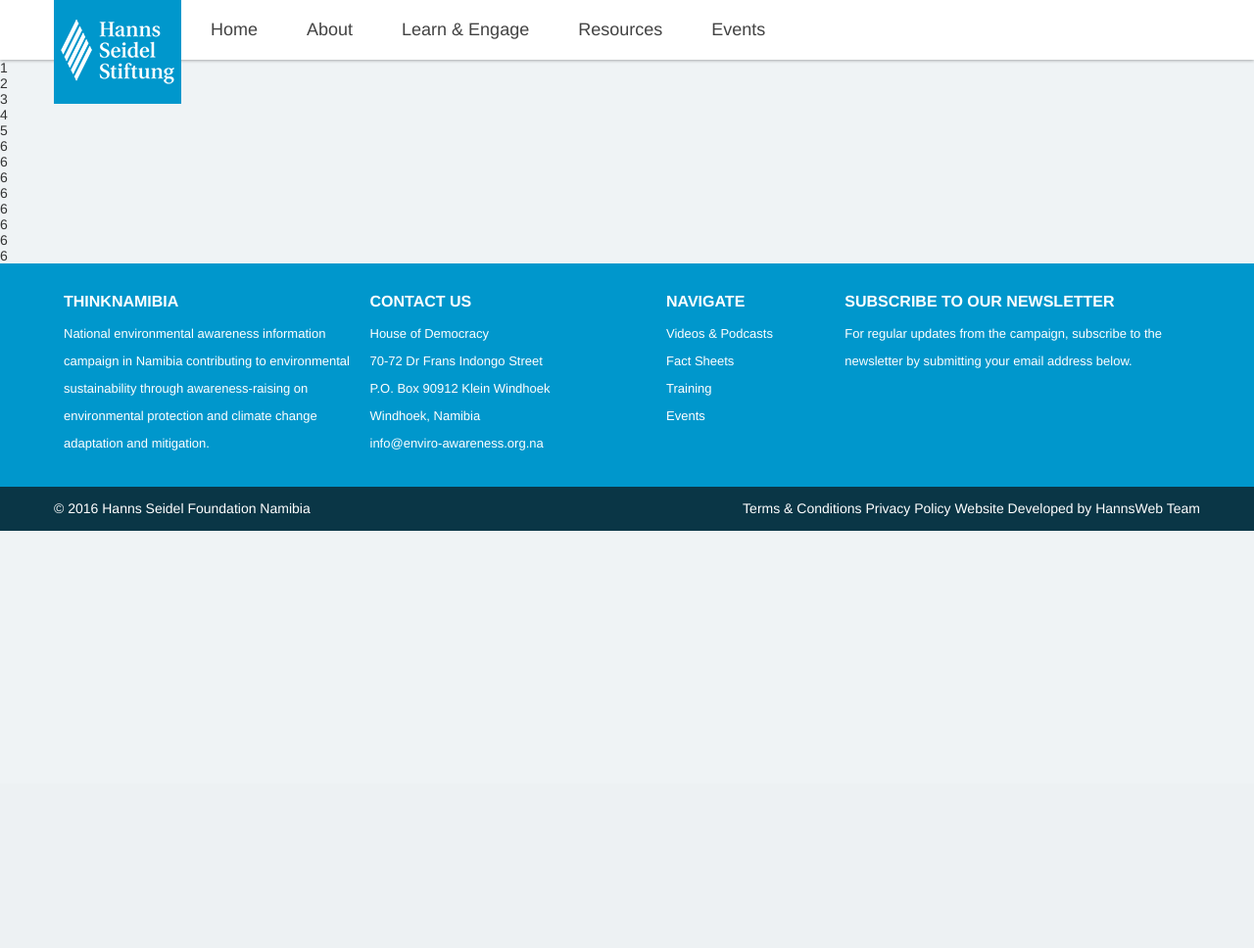
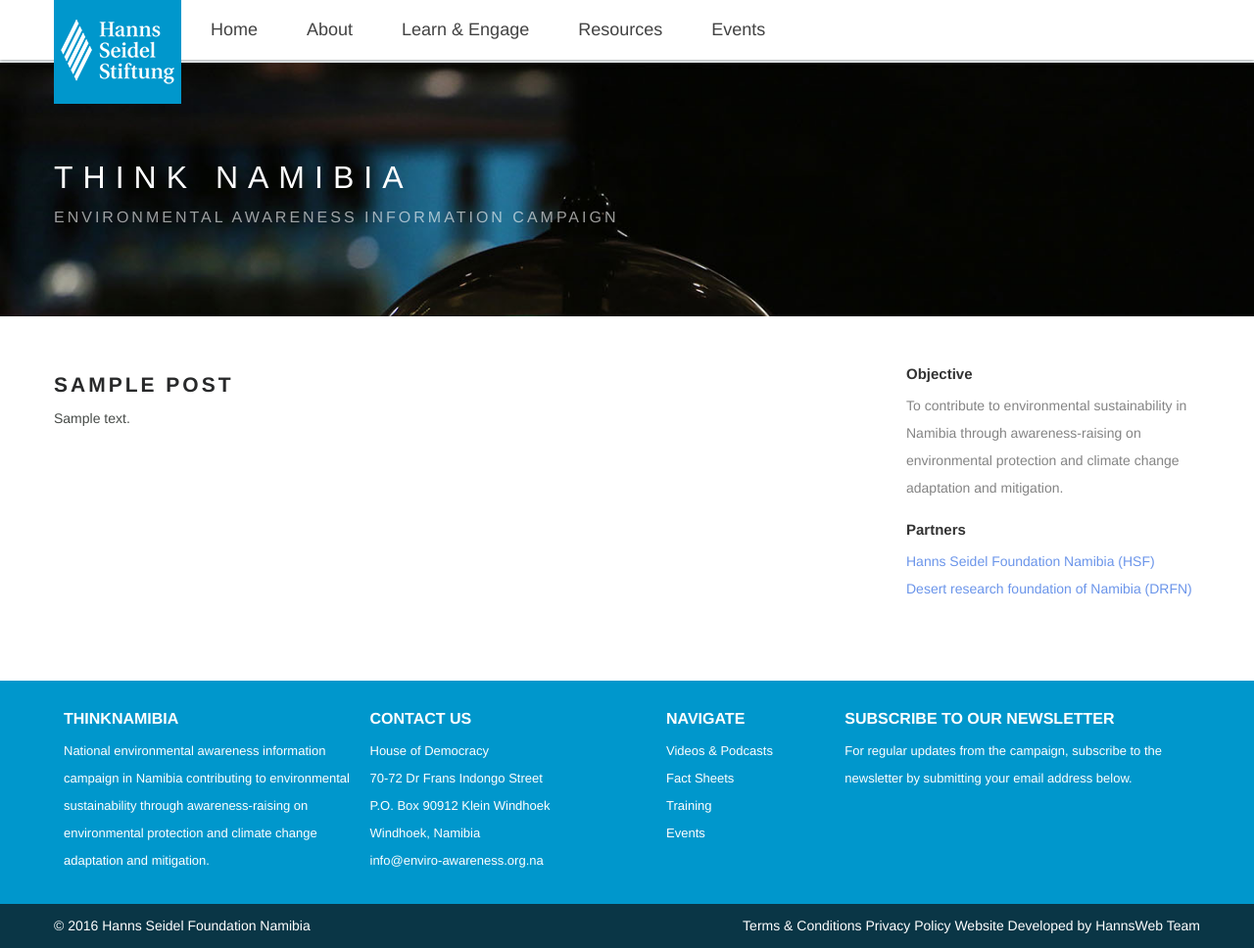
Before and after one commit to hssweb/hanns, a WordPress theme: template modules/about.php in a window 1280 px wide. Shown: the whole page at 98% size. Before the commit the page ends 542 px from the top, so only its background shows below. Run offline with PHP 8.4 and a stand-in for WordPress, Linux system fonts and the light colour scheme; the site name, menu and one post (Sample post) are stand-ins, and other content is empty.

Commit message:
about页面全部完成

```diff
--- a/modules/about.php
+++ b/modules/about.php
@@ -4,17 +4,38 @@ Template Name: about
 */
 ?>
 <?php get_header(); ?>
-1<br/>
-2<br/>
-3<br/>
-4<br/>
-5<br/>
-6<br/>
-6<br/>
-6<br/>
-6<br/>
-6<br/>
-6<br/>
-6<br/>
-6<br/>
+<div class="about-banner">
+	<div class="container">
+	<div class="top-text f-left">
+		<h1 class="header-title text-left">THINK NAMIBIA </h1>
+		<p class="header-message text-left">ENVIRONMENTAL AWARENESS INFORMATION CAMPAIGN</p>
+	</div>
+	</div>
+</div>
+<section class="section-portfolio">
+<div class="container">
+	<div class="content-wrap">
+		<div class="conter">
+		<?php while (have_posts()) : the_post(); ?>
+			<header class="article-header">
+			<h1 class="article-title"><?php the_title(); ?></h1>
+			</header>
+			<article class="article-content">
+				<?php  the_content(); ?></article>
+		</div>
+		<?php endwhile;  ?>
+	</div>
+	<div class="sidebar">
+		<div class="widget">
+			<h3>Objective</h3>
+			<p>To contribute to environmental sustainability in Namibia through awareness-raising on environmental protection and climate change adaptation and mitigation. </p>
+		</div>
+		<div class="widget">
+			<h3>Partners</h3>
+			<p><a href="http://www.hss.de/namibia/en/home.html">Hanns Seidel Foundation Namibia (HSF)</a></p>
+			<p><a href="http://www.drfn.org.na">Desert research foundation of Namibia (DRFN)</a></p>
+		</div>
+	</div>
+</div>
+</section>
 <?php get_footer(); ?>
--- a/style.css
+++ b/style.css
@@ -24,13 +24,13 @@ body {
   color: #333;
   background-color: #eff3f5;
 }
-a {
+a ,.header a:hover{
   text-decoration: none;
-  color: #424242;
+  color: #6b95ea;
   overflow: hidden;
 }
-a:hover{
-  color:#6b95ea;
+a:hover,.header a{
+  color:#424242;
 }
 li{
   list-style: none;
@@ -59,6 +59,7 @@ p {
     background: #fff;
     box-shadow: rgba(0,0,0,.3) 0 1px 3px;
 }
+.header a{}
 .logo {
     background-color: #0097cc;
     height: 106px;
@@ -200,3 +201,80 @@ p {
     float: right;
 }
 /*footer End*/
+/*about*/
+.about-banner{
+  background-image: url(img/dune7.jpg);
+  background-position: 50% 3px;
+  background-size: 100%;
+  background-attachment: fixed !important;
+  background-repeat: no-repeat;
+  overflow: hidden;
+  position: relative;
+  padding: 90px 0 90px;
+}
+.top-text {
+  display: table-cell;
+  height: 100%;
+  width: auto;
+  vertical-align: middle;
+  margin-left: 1px;
+}
+.header-title {
+  margin-top: 10px;
+  position: relative;
+  font-size: 32px;
+  line-height: 40px;
+  margin-bottom: 10px;
+  color: #fff;
+  font-weight: 300;
+  letter-spacing: 10px;
+  text-transform: uppercase;
+}
+.text-left {
+  text-align: left;
+}
+.header-message {
+  font-size: 16px;
+  line-height: 1.4;
+  margin-bottom: 0;
+  margin-top: 0;
+  color: rgba(255,255,255,0.6);
+  letter-spacing: 3px;
+}
+.section-portfolio {
+    padding-bottom: 60px;
+    padding-top: 50px;
+    background-color: #fff;
+    overflow: hidden;
+}
+.content-wrap {
+    float: left;
+    width: 100%;
+}
+.article-title {
+    color: #28292A;
+    text-transform: uppercase;
+    letter-spacing: 3px;
+    padding: 8px 0;
+}
+.sidebar {
+    float: left;
+    margin-left: -300px;
+    width: 300px;
+    position: relative;
+}
+.widget {
+    margin-bottom: 20px;
+}
+.widget h3 {
+    font-weight: 700;
+    margin-bottom: 10px;
+}
+.sidebar p {
+    color: #848484;
+}
+.conter {
+    position: relative;
+    margin-right: 400px;
+}
+/*about End*/
```
Also changed, not shown: img/dune7.jpg (added).
